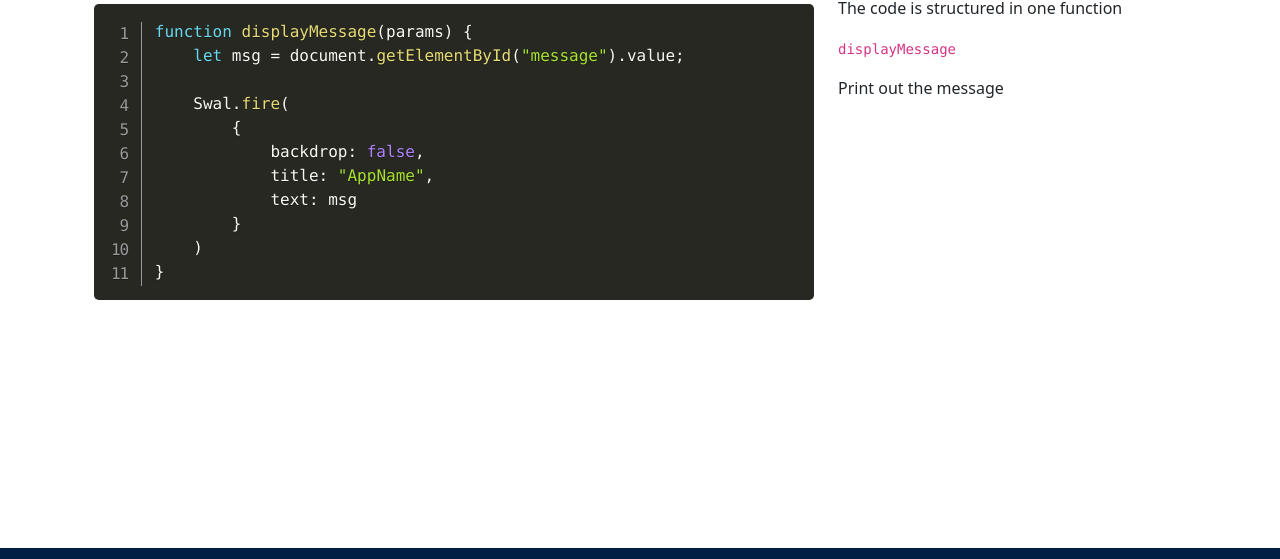
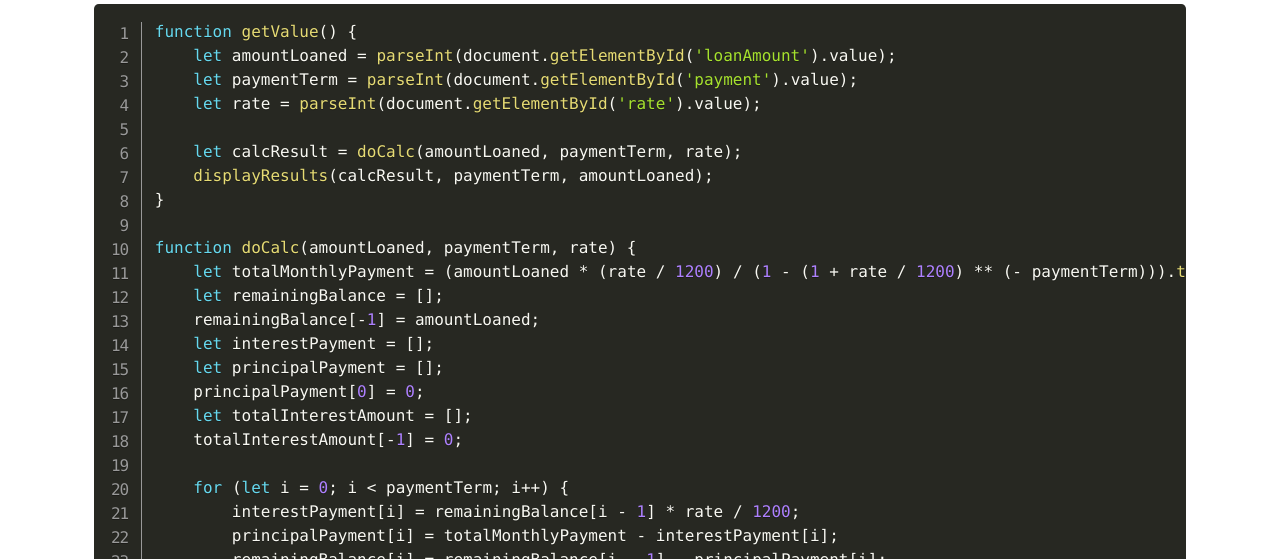
Before and after one commit to tRomanova/MortgageCalculatorLab, a plain HTML site: page code.html in a window 1280 px wide. Shown: the part 170-729 px from the top of the page. Drawn offline with nearby package versions, Linux system fonts and the light colour scheme.

Commit message:
code html

```diff
--- a/code.html
+++ b/code.html
@@ -68,16 +68,71 @@
                 <div class="col col-12 col-lg">
                     <pre class="line-numbers">
                         <code class="language-js">
-                            function displayMessage(params) {
-                                let msg = document.getElementById("message").value;
+                            function getValue() {
+                                let amountLoaned = parseInt(document.getElementById('loanAmount').value);
+                                let paymentTerm = parseInt(document.getElementById('payment').value);
+                                let rate = parseInt(document.getElementById('rate').value);
 
-                                Swal.fire(
-                                    {
-                                        backdrop: false,
-                                        title: "AppName",
-                                        text: msg
-                                    }
-                                )
+                                let calcResult = doCalc(amountLoaned, paymentTerm, rate);
+                                displayResults(calcResult, paymentTerm, amountLoaned);
+                            }
+
+                            function doCalc(amountLoaned, paymentTerm, rate) {
+                                let totalMonthlyPayment = (amountLoaned * (rate / 1200) / (1 - (1 + rate / 1200) ** (- paymentTerm))).toFixed(2);
+                                let remainingBalance = [];
+                                remainingBalance[-1] = amountLoaned;
+                                let interestPayment = [];
+                                let principalPayment = [];
+                                principalPayment[0] = 0;
+                                let totalInterestAmount = [];
+                                totalInterestAmount[-1] = 0;
+
+                                for (let i = 0; i < paymentTerm; i++) {
+                                    interestPayment[i] = remainingBalance[i - 1] * rate / 1200;
+                                    principalPayment[i] = totalMonthlyPayment - interestPayment[i];
+                                    remainingBalance[i] = remainingBalance[i - 1] - principalPayment[i];
+                                    totalInterestAmount[i] = totalInterestAmount[i - 1] + interestPayment[i];
+
+                                    interestPayment[i] = interestPayment[i].toFixed(2);
+                                    principalPayment[i] = principalPayment[i].toFixed(2);
+                                    remainingBalance[i] = remainingBalance[i].toFixed(2);
+                                }
+                                return {
+                                    principalPayment,
+                                    interestPayment,
+                                    totalInterestAmount,
+                                    remainingBalance,
+                                    totalMonthlyPayment,
+                                }
+                            }
+
+                            function displayResults(calcResult, paymentTerm, amountLoaned) {
+                                let tableBody = document.getElementById('mortgageCalcTableBody')
+                                const tableRowTamplate = document.getElementById('mortgageCalcTableRowTemplate')
+                                tableBody.innerHTML = '';
+
+                                for (let i = 0; i < paymentTerm; i++) {
+                                    let eventRow = document.importNode(tableRowTamplate.content, true);
+                                    // let currentmonth = calcResult.paymentTerm[i];
+
+                                    let tableCells = eventRow.querySelectorAll('td');
+
+                                    tableCells[0].textContent = i + 1;
+                                    tableCells[1].textContent = calcResult.totalMonthlyPayment;
+                                    tableCells[2].textContent = calcResult.principalPayment[i];
+                                    tableCells[3].textContent = calcResult.interestPayment[i];
+                                    tableCells[4].textContent = calcResult.totalInterestAmount[i];
+                                    tableCells[5].textContent = calcResult.remainingBalance[i];
+                                    // console.log('eventRow', eventRow);
+
+                                    tableBody.appendChild(eventRow);
+                                }
+
+                                document.getElementById('totalPrincipcal').textContent = amountLoaned;
+                                document.getElementById('totalInterest').textContent = (calcResult.totalInterestAmount[paymentTerm - 1]).toFixed(2);
+                                document.getElementById('totalCost').textContent = (amountLoaned + calcResult.totalInterestAmount[paymentTerm - 1]).toFixed(2);
+                                document.getElementById('monthlyPayment').textContent = calcResult.totalMonthlyPayment;
+
                             }
                         </code>
                     </pre>
```
